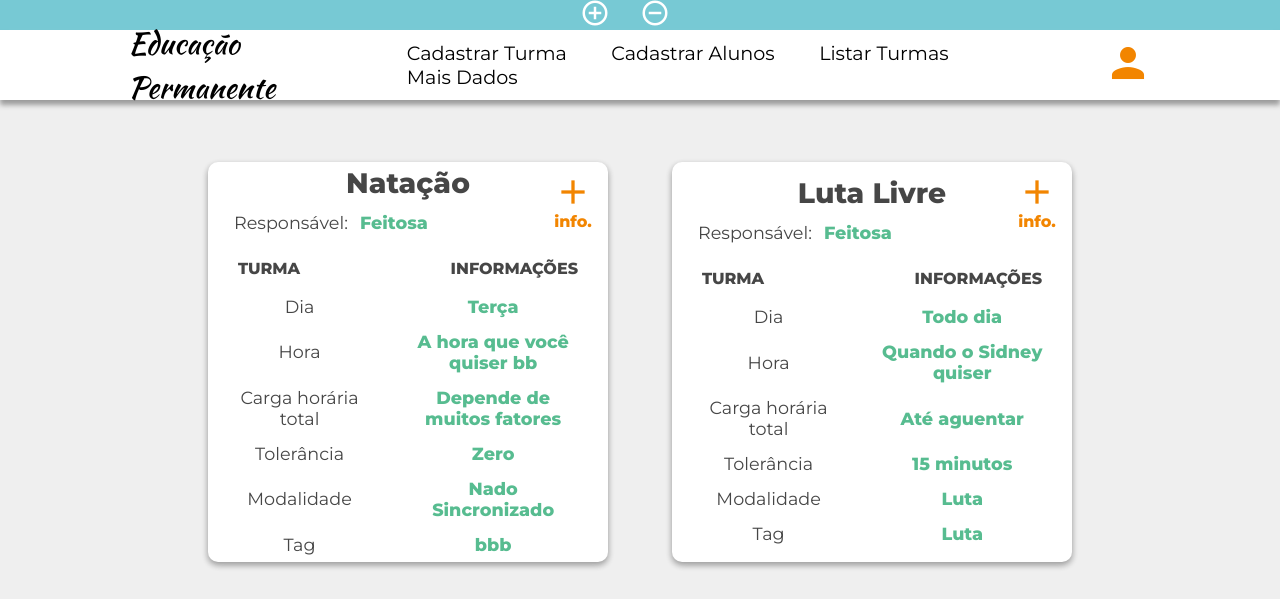
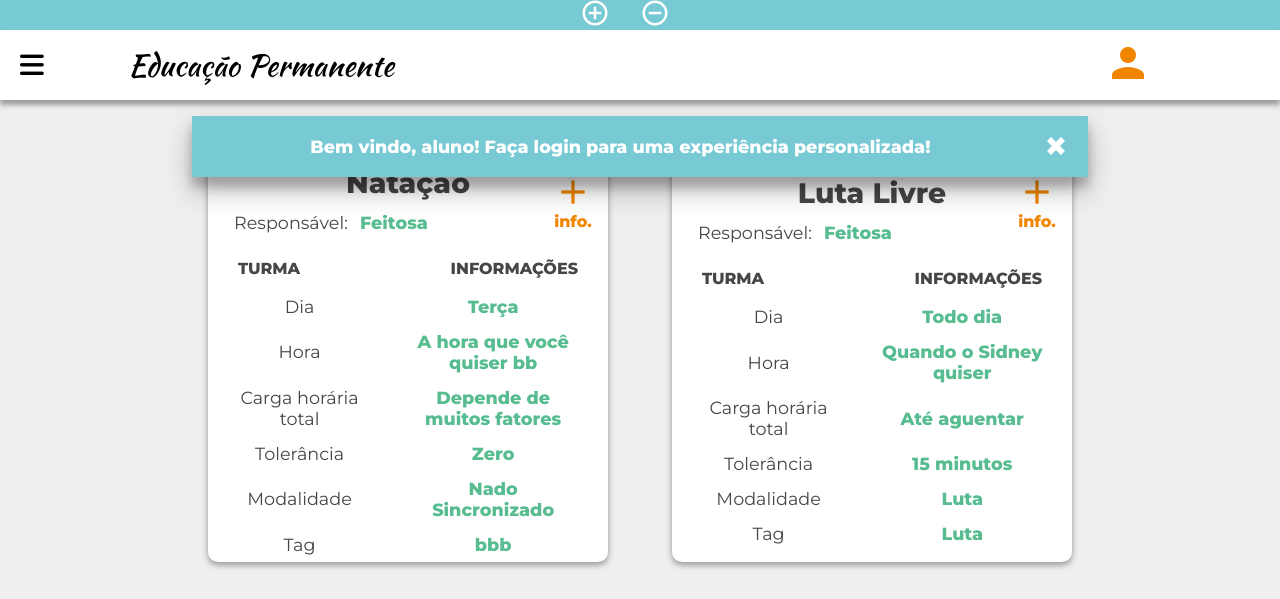
Before and after one commit to niveamartins/edPerm, a Flask app: page /listaturma in a window 1280 px wide. Shown: the top 599 px of the page. Run offline with Flask 2, Linux system fonts and the light colour scheme; data comes from the database, SQL or seed files in the repository; some libraries are stand-ins or nearby versions.

Commit message:
alert para alunos não logados

```diff
--- a/static/css/main.css
+++ b/static/css/main.css
@@ -185,8 +185,6 @@ header, footer {
   transform: translateY(-4px);
 }
 
-/* New Forms */
-
 /* Login/SignUp Form */
 
 .main-content-forms {
@@ -305,6 +303,40 @@ header, footer {
   font-weight: bold;
   color: var(--elements-second-color);
   font-size: 1.1em;
+}
+
+/* Not signed in alert */
+.alert-container {
+  position: absolute;
+  margin: 1em;
+
+  width: 70%;
+  z-index: 1;
+  box-shadow: 0 14px 28px rgba(0, 0, 0, 0.25), 0 10px 10px rgba(0, 0, 0, 0.22);
+}
+
+.alert {
+  background-color: var(--elements-third-color);
+  font-family: 'Montserrat', sans-serif;
+  font-weight: 700;
+  color: white;
+  font-size: 1.1em;
+  padding: 20px;
+}
+
+.closebtn {
+  margin-left: 15px;
+  color: white;
+  font-weight: bold;
+  float: right;
+  font-size: 40px;
+  line-height: 20px;
+  cursor: pointer;
+  transition: 0.3s;
+}
+
+.closebtn:hover {
+  color: black;
 }
 
 /* Cards */
@@ -505,9 +537,10 @@ i#more-details.material-icons {
 }
 
 
+/* mudar tamanho para padrão quando for decidido o menu oficial */
 
 /* Responsive layout */
-@media (max-width: 1024px) {
+@media (max-width: 1300px) {
 
   /* FOR NAVBAR */
   /* .logo a {
--- a/templates/listaturma.html
+++ b/templates/listaturma.html
@@ -8,19 +8,24 @@
     <a href="/" class="active">Inicio</a>
 </div>
 
+
 {% block content %}
+    <div class="alert-container">
+        {% if not session['logged_in'] %}
+        <div class="alert">
+            <span class="closebtn" onclick="this.parentElement.style.display='none';">&times;</span>
+            <strong>Bem vindo, aluno!</strong> Faça login para uma experiência personalizada!
+        </div>
+        {% endif %}
+    </div>
 
-{% if not session['logged_in'] %}
-<!-- colocal pop up -->
-    <!-- <strong>Bem vindo, aluno!</strong> Faça login para uma experiência personalizada! -->
+    {% if not eventos %}
+    <div class="card">Nada por aqui</div>
     {% endif %}
 
-        {% if not eventos %}
-        <p class="card">Nada por aqui</p>
-        {% endif %}
+<div class="card-container">
 
 
-    <div class="card-container">
     {% for evento in eventos %}
     <div class="card">
         <div class="type"></div>
@@ -71,7 +76,8 @@
             </tr>
 
             <tr>
-                        <a href="listaturma/{{evento[2]}}" class="class-page" title="Página da turma"><i class="material-icons" id="more-details">add</i>info.</a>
+                <a href="listaturma/{{evento[2]}}" class="class-page" title="Página da turma"><i class="material-icons"
+                        id="more-details">add</i>info.</a>
             </tr>
 
             </tr>
```
Also changed, not shown: templates/listaralunosdaturma.html (+12 -14 lines), templates/login.html (+10 -0 lines). Lines whose indentation alone changed are shown as unchanged.
